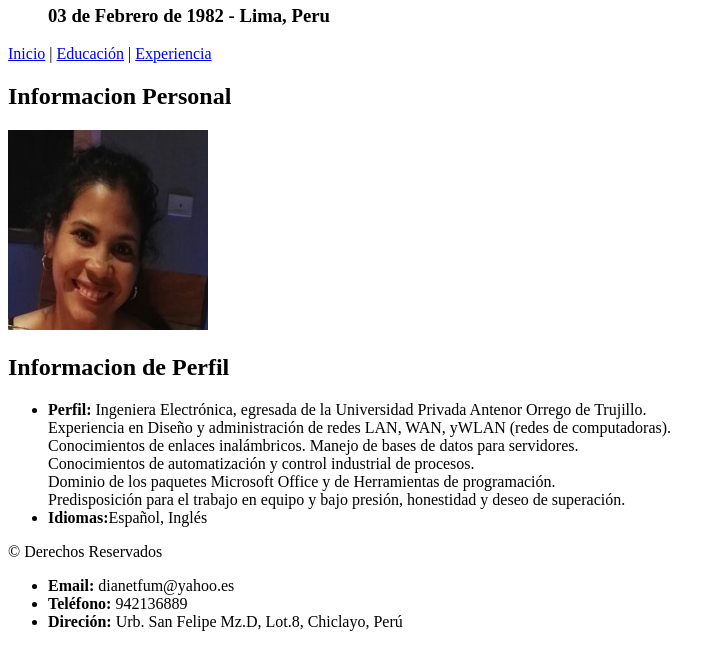
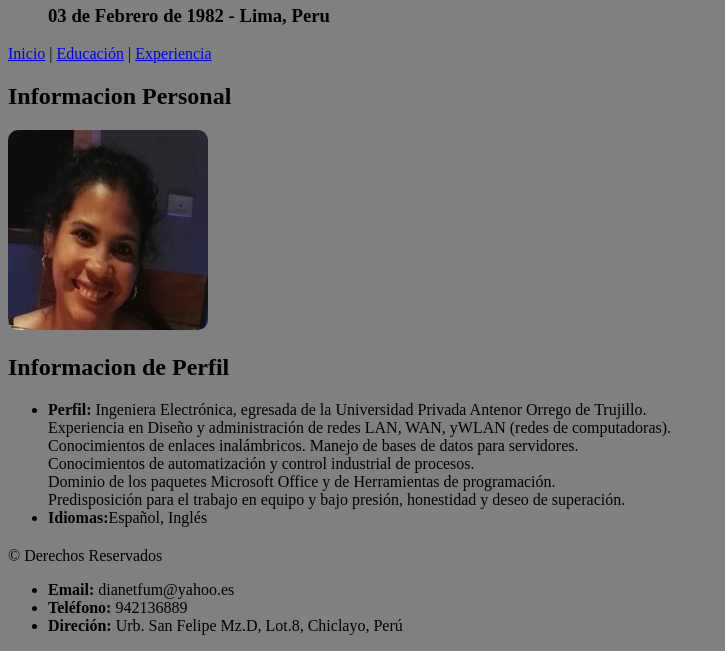
Before and after one commit to Dianetfum/HTML, a plain HTML site: page index.html in a window 1280 px wide. Shown: the part 331-982 px from the top of the page, without its empty margins (0-725 px from the left). Drawn offline with Linux system fonts and the light colour scheme.

Commit message:
Cambios en presentacion
Cambio color de fondo de pantalla a gris, de margen superior de pie de
página y redondeado de imágenes

```diff
--- /dev/null
+++ b/css/estilos.css
@@ -0,0 +1,9 @@
+body{
+  background-color: gray;
+}
+footer{
+  margin-top: 20px;
+}
+img{
+  border-radius: 10px
+}
--- a/index.html
+++ b/index.html
@@ -4,6 +4,7 @@
     <meta charset="utf-8">
     <meta name="viewport" content="width=device-width,user-scalable=no">
     <title>Hoja de Vida Digital</title>
+    <link rel="stylesheet" href="css/estilos.css">
   </head>
   <body>
     <header>
```
